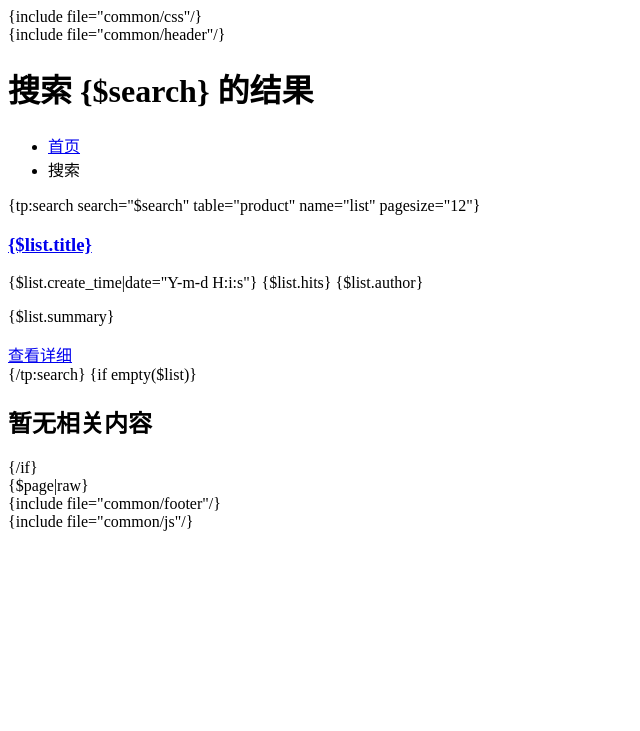
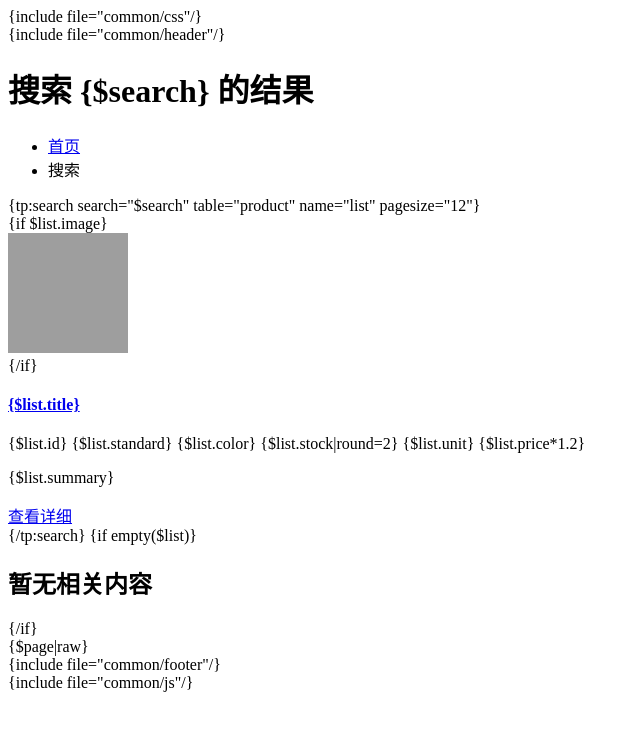
Before and after one commit to fslyfeng/cms.yingparts, a PHP site: page /template/default/index/html/search.html in a window 1280 px wide. Shown: the top 731 px of the page, without its empty margins (0-640 px from the left). Run offline with PHP 8.4, Linux system fonts and the light colour scheme; grey boxes are pictures that could not be loaded.

Commit message:
updata search style

```diff
--- a/public/template/default/index/css/responsive.css
+++ b/public/template/default/index/css/responsive.css
@@ -9,7 +9,7 @@
     .banner-content h1 {font-size: 62px;}
     .form-container {padding: 38px 77px;}
     .single-course-details .single-item-content {padding-top: 41px;}
-    .single-latest-text {padding: 30px 10px 35px 25px;}
+    .single-latest-text {padding: 10px 10px 10px 10px;}
     .newsletter-area::before {width: 46.5%;}
     .newsletter-area::after {left: 46.5%;}
     .single-sidebar-widget .tags li a {margin-right: 10px;}
--- a/public/template/default/index/html/search.html
+++ b/public/template/default/index/html/search.html
@@ -51,25 +51,44 @@
         </div>
         <!--Latest News Area Start-->
         <div class="latest-area section-padding latest-page">
-          <div class="container">
-            <div class="row">
+          <div class="container-fluid">
+            <div class="row-fluid">
               <div class="col-md-12">
                 {tp:search search="$search" table="product" name="list"
                 pagesize="12"}
                 <div class="single-latest-item col-md-6">
                   <div class="single-latest-text">
-                    <h3><a href="{$list.url}">{$list.title}</a></h3>
+                    {if $list.image}
+                    <div class="mb-10 text-nowrap" width="120" height="120">
+                      <a href="{$list.url}"
+                        ><img
+                          src="{$list.image}"
+                          alt="{$list.title}"
+                          width="120"
+                          height="120"
+                      /></a>
+                    </div>
+                    {/if}
+                    <h4><a href="{$list.url}">{$list.title}</a></h4>
                     <div class="single-item-comment-view">
                       <span
-                        ><i class="zmdi zmdi-calendar-check"></i
-                        >{$list.create_time|date="Y-m-d H:i:s"}</span
+                        ><i class="zmdi zmdi-assignment"></i>{$list.id}</span
                       >
-                      <span><i class="zmdi zmdi-eye"></i>{$list.hits}</span>
                       <span
-                        ><i class="zmdi zmdi-pin-account"></i
-                        >{$list.author}</span
+                        ><i class="zmdi zmdi-grid"></i>{$list.standard}</span
                       >
-                      <!--<span><i class="zmdi zmdi-label"></i>{$list.source}</span>-->
+                      <span
+                        ><i class="zmdi zmdi-invert-colors"></i
+                        >{$list.color}</span
+                      >
+                      <span
+                        ><i class="zmdi zmdi-store"></i
+                        >{$list.stock|round=2}</span
+                      >
+                      <span><i class="zmdi zmdi-ruler"></i>{$list.unit}</span>
+                      <span
+                        ><i class="zmdi zmdi-money"></i>{$list.price*1.2}</span
+                      >
                     </div>
                     <p class="line_three">{$list.summary}</p>
                     <a href="{$list.url}" class="button-default">查看详细</a>
@@ -82,17 +101,12 @@
             </div>
             <div class="row">
               <div class="col-md-12">
-                <div class="pagination-content number">
-                  {$page|raw}
-                  <!--<ul class="pagination">
-                            <li><a href="#"><i class="zmdi zmdi-chevron-left"></i></a></li>
-                            <li class="current"><a href="#"><i class="zmdi zmdi-chevron-right"></i></a></li>
-                        </ul>-->
-                </div>
+                <div class="pagination-content number">{$page|raw}</div>
               </div>
             </div>
           </div>
         </div>
+
         <!--End of Latest News Area-->
         {include file="common/footer"/}
       </div>
--- a/public/template/default/index/style.css
+++ b/public/template/default/index/style.css
@@ -1741,7 +1741,7 @@
   background: #f6f6f6 none repeat scroll 0 0;
   border-bottom: 2px solid #3498db;
   overflow: hidden;
-  padding: 30px 0 35px 35px;
+  padding: 10px 0 10px 10px;
 }
 .single-latest-item .single-item-comment-view span {
   margin-right: 13px;
```
